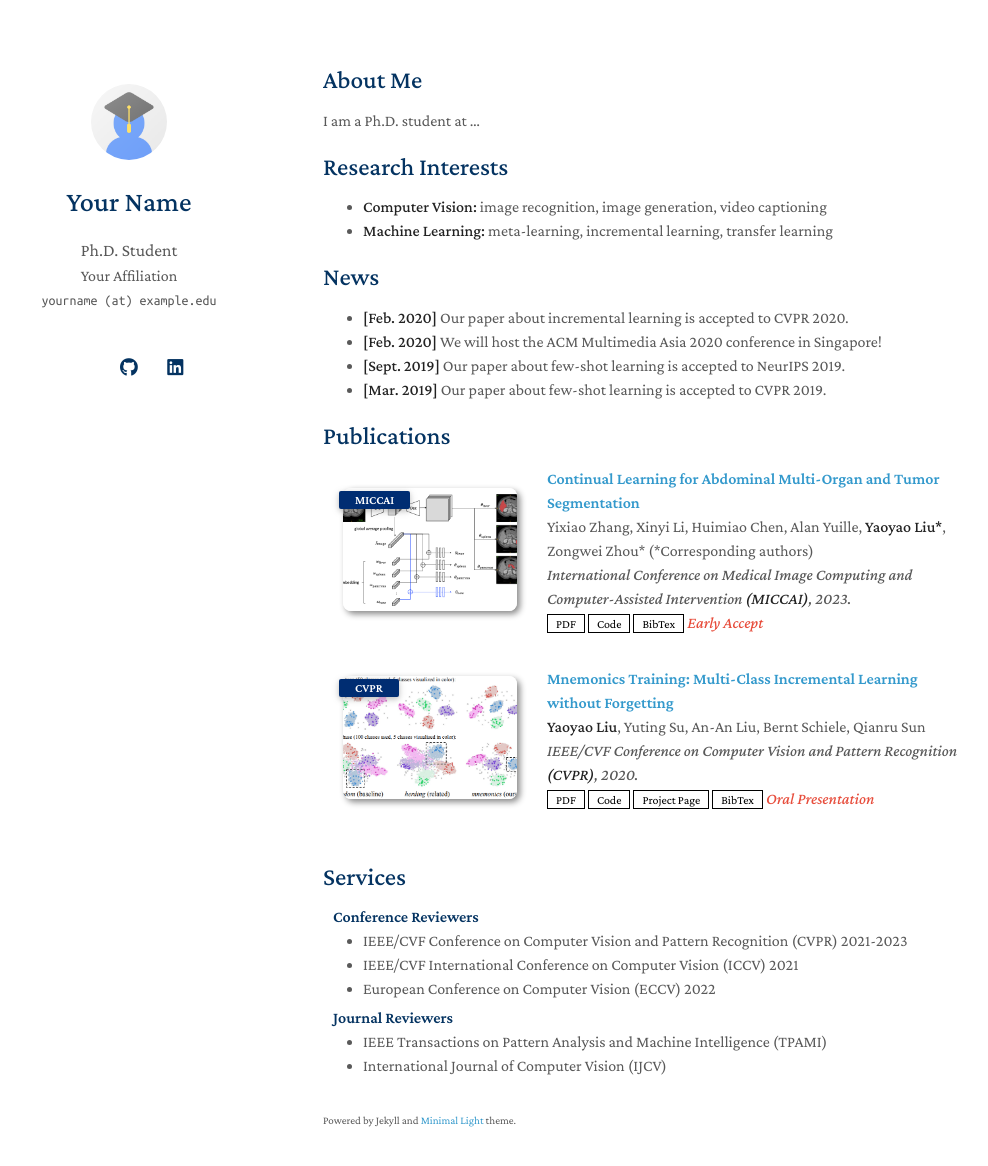
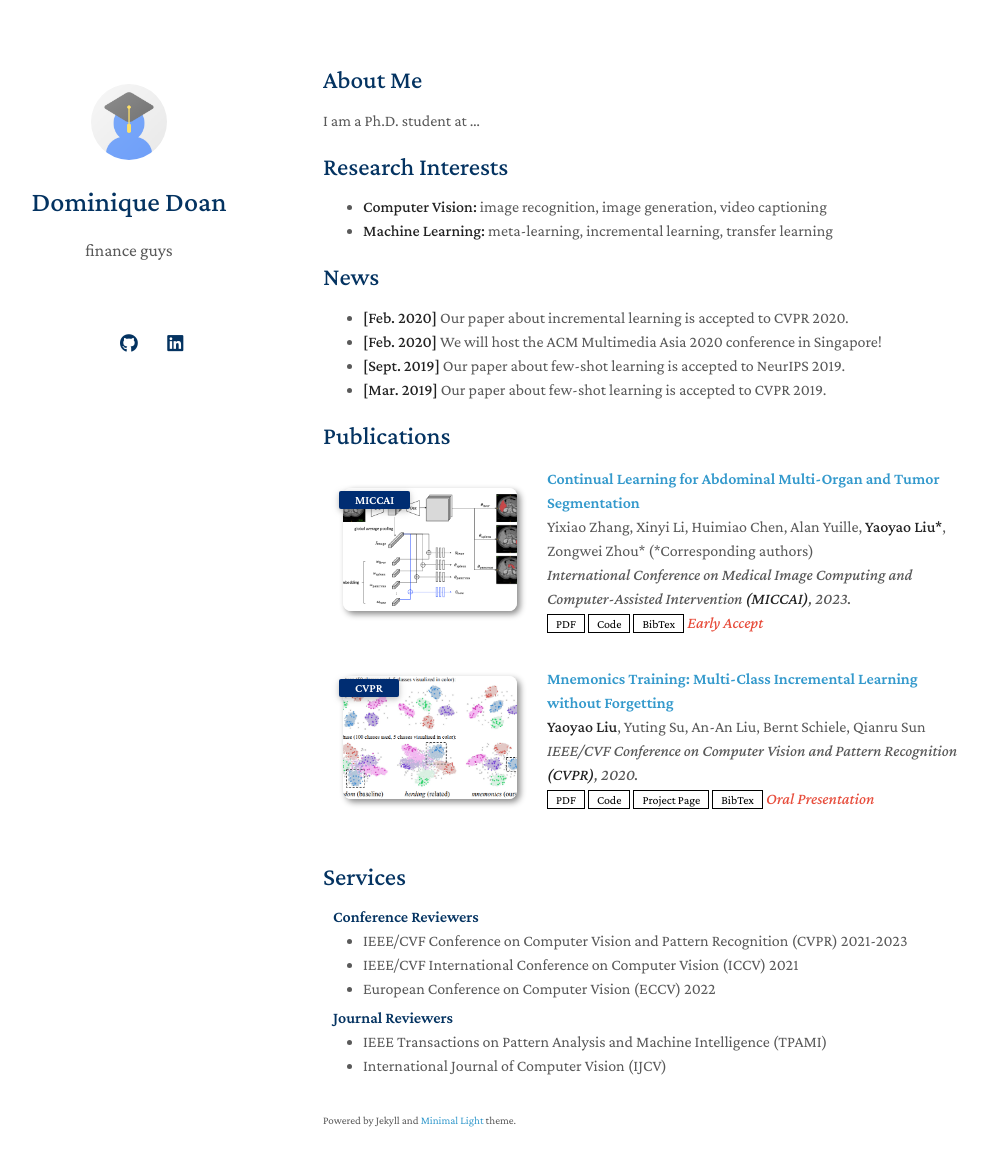
Before and after one commit to domdoes/domdoes.github.io, a Jekyll site: the page built from index.md, in a window 1280 px wide and 1201 px high. Shown: the top 1166 px of the window, without its empty margins (147-1135 px from the left). Built offline with Jekyll 4.4.1, drawn with Linux system fonts in a browser that asks for light colours; a style sheet for code colours, icons or effects is not loaded.

Commit message:
Update personal information in _config.yml

```diff
--- a/_config.yml
+++ b/_config.yml
@@ -1,8 +1,6 @@
 # Basic Information
-title: Your Name
-position: Ph.D. Student
-affiliation: Your Affiliation
-email: yourname (at) example.edu
+title: Dominique Doan
+position: finance guys
 
 # Search Engine Optimization (SEO)
 # The following information is used to improve the website traffic from search engines, e.g., Google.
```
